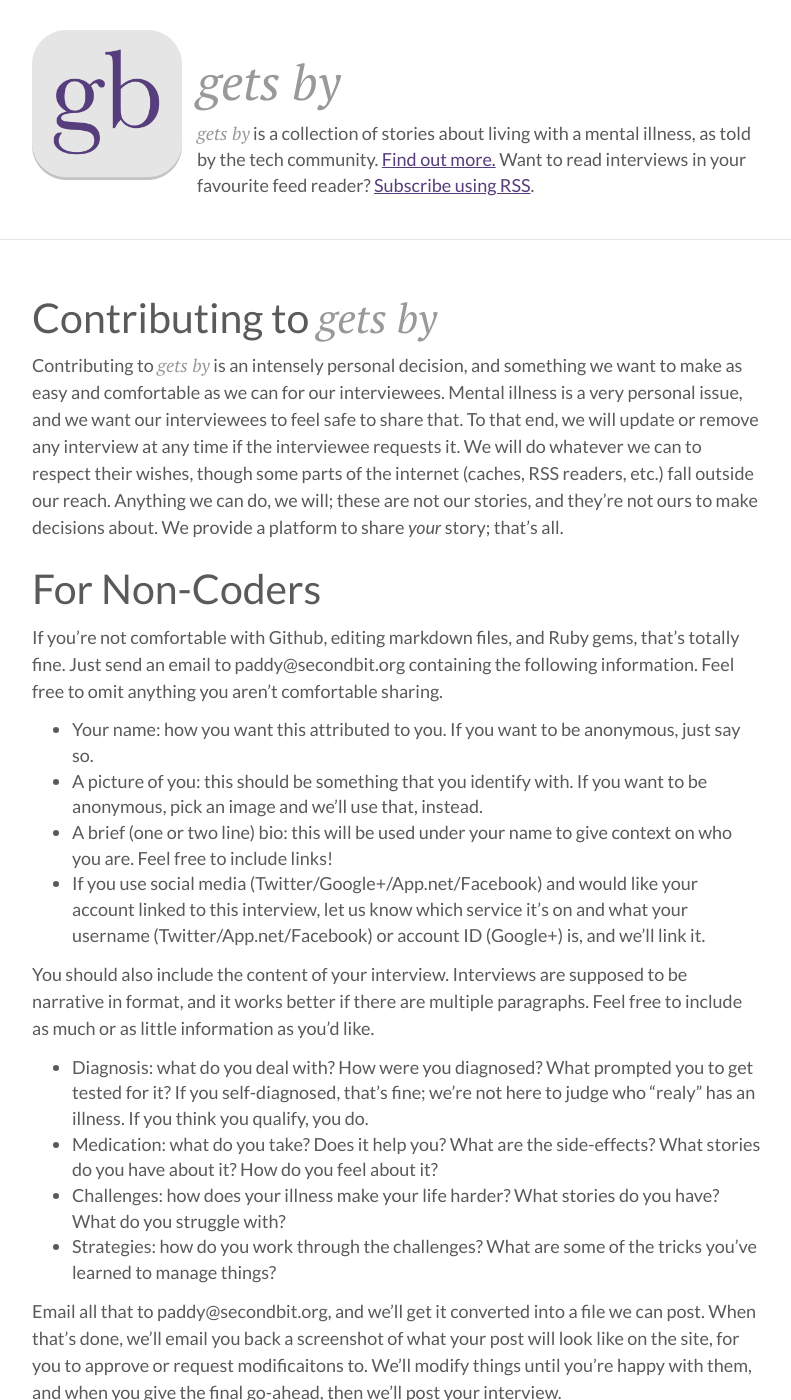
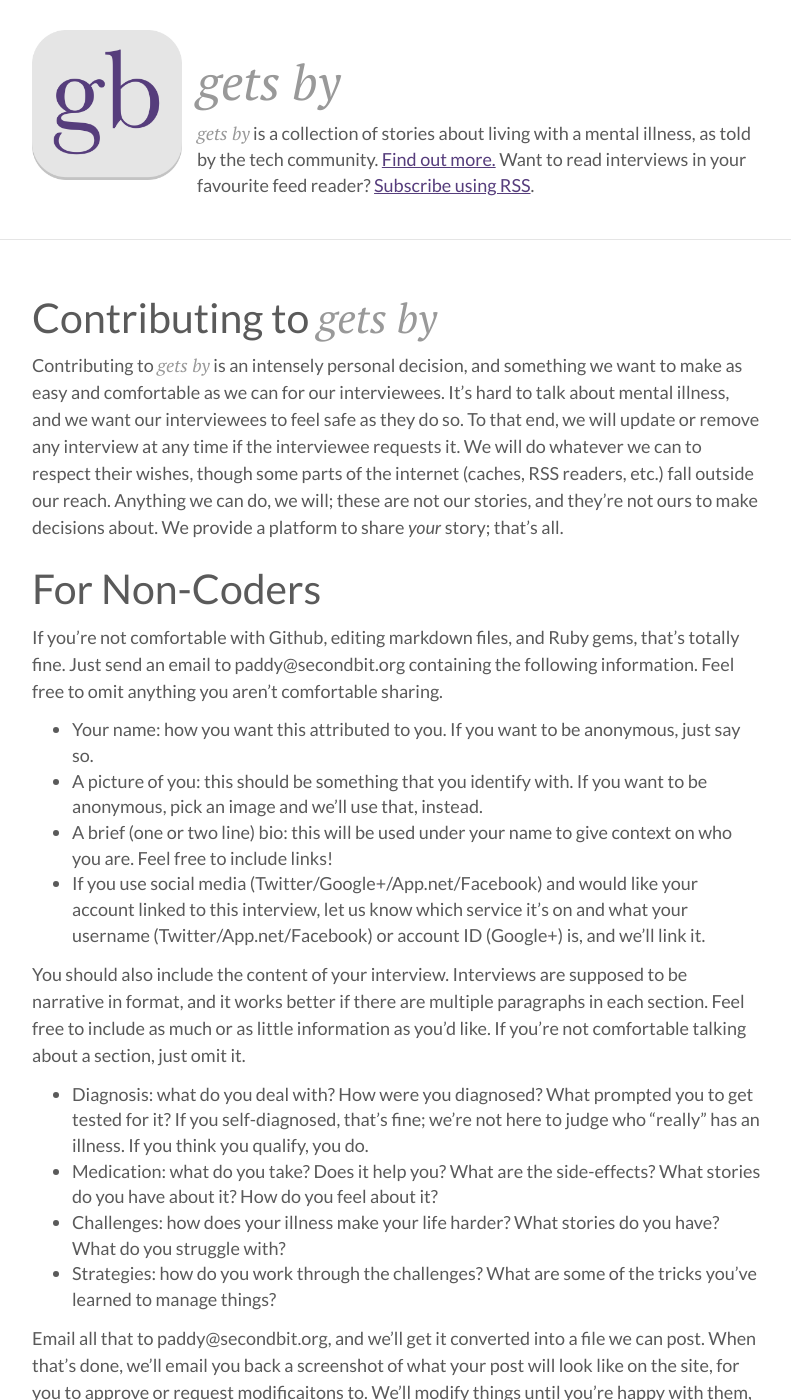
Before and after one commit to secondbit/getsby, a Jekyll site: the page built from contribute/index.html, in a window 1280 px wide and 1400 px high. Shown: the whole window, without its empty margins (243-1034 px from the left). Built offline with Jekyll 4.4.1, drawn with Linux system fonts in a browser that asks for light colours; Markdown is read by kramdown in place of the engine named in the settings; comment, search, counter and statistics services are not loaded; some of the changed text lies outside the part shown.

Commit message:
Typo fixes in contribute page.

```diff
--- a/contribute/index.html
+++ b/contribute/index.html
@@ -5,7 +5,7 @@ layout: home
 				<div class="container">
 					<div class="col-md-8 col-md-offset-2">
 						<h2>Contributing to <span class="wordmark">gets by</span></h2>
-						<p>Contributing to <span class="wordmark">gets by</span> is an intensely personal decision, and something we want to make as easy and comfortable as we can for our interviewees. Mental illness is a very personal issue, and we want our interviewees to feel safe to share that. To that end, we will update or remove any interview at any time if the interviewee requests it. We will do whatever we can to respect their wishes, though some parts of the internet (caches, RSS readers, etc.) fall outside our reach. Anything we can do, we will; these are not our stories, and they&rsquo;re not ours to make decisions about. We provide a platform to share <em>your</em> story; that&rsquo;s all.</p>
+						<p>Contributing to <span class="wordmark">gets by</span> is an intensely personal decision, and something we want to make as easy and comfortable as we can for our interviewees. It&rsquo;s hard to talk about mental illness, and we want our interviewees to feel safe as they do so. To that end, we will update or remove any interview at any time if the interviewee requests it. We will do whatever we can to respect their wishes, though some parts of the internet (caches, RSS readers, etc.) fall outside our reach. Anything we can do, we will; these are not our stories, and they&rsquo;re not ours to make decisions about. We provide a platform to share <em>your</em> story; that&rsquo;s all.</p>
 						<h2 id="email">For Non-Coders</h2>
 						<p>If you&rsquo;re not comfortable with Github, editing markdown files, and Ruby gems, that&rsquo;s totally fine. Just send an email to paddy@secondbit.org containing the following information. Feel free to omit anything you aren&rsquo;t comfortable sharing.</p>
 						<ul>
@@ -14,9 +14,9 @@ layout: home
 							<li>A brief (one or two line) bio: this will be used under your name to give context on who you are. Feel free to include links!</li>
 							<li>If you use social media (Twitter/Google+/App.net/Facebook) and would like your account linked to this interview, let us know which service it&rsquo;s on and what your username (Twitter/App.net/Facebook) or account ID (Google+) is, and we&rsquo;ll link it.</li>
 						</ul>
-						<p>You should also include the content of your interview. Interviews are supposed to be narrative in format, and it works better if there are multiple paragraphs. Feel free to include as much or as little information as you&rsquo;d like.</p>
+						<p>You should also include the content of your interview. Interviews are supposed to be narrative in format, and it works better if there are multiple paragraphs in each section. Feel free to include as much or as little information as you&rsquo;d like. If you&rsquo;re not comfortable talking about a section, just omit it.</p>
 						<ul>
-							<li>Diagnosis: what do you deal with? How were you diagnosed? What prompted you to get tested for it? If you self-diagnosed, that&rsquo;s fine; we&rsquo;re not here to judge who &ldquo;realy&rdquo; has an illness. If you think you qualify, you do.</li>
+							<li>Diagnosis: what do you deal with? How were you diagnosed? What prompted you to get tested for it? If you self-diagnosed, that&rsquo;s fine; we&rsquo;re not here to judge who &ldquo;really&rdquo; has an illness. If you think you qualify, you do.</li>
 							<li>Medication: what do you take? Does it help you? What are the side-effects? What stories do you have about it? How do you feel about it?</li>
 							<li>Challenges: how does your illness make your life harder? What stories do you have? What do you struggle with?</li>
 							<li>Strategies: how do you work through the challenges? What are some of the tricks you&rsquo;ve learned to manage things?</li>
@@ -34,9 +34,9 @@ layout: home
 							<li>googleplus: your Google+ user ID number, if you want this linked to your Google+ account. Note that only one social media account should be specified.</li>
 							<li>facebook: your Facebook username, if you want this linked to your Facebook account. Note that only one social media account should be specified.</li>
 						</ul>
-						<p>Your file should now look something like <a href="https://raw.github.com/secondbit/getsby/gh-pages/_posts/2013-08-25-paddyforan.md" title="example interview">this</a>. The body of the post is just the content of your interview, as Markdown. Interviews are supposed to be narrative in format, and it works better if there are multiple paragraphs. Feel free to include as much or as little information as you&rsquo;d like.</p>
+						<p>Your file should now look something like <a href="https://raw.github.com/secondbit/getsby/gh-pages/_posts/2013-08-25-paddyforan.md" title="example interview">this</a>. The body of the post is just the content of your interview, as Markdown. Interviews are supposed to be narrative in format, and it works better if there are multiple paragraphs in each section. Feel free to include as much or as little information as you&rsquo;d like. If you&rsquo;re not comfortable talking about a section, just omit it.</p>
 						<ul>
-							<li>Diagnosis: what do you deal with? How were you diagnosed? What prompted you to get tested for it? If you self-diagnosed, that&rsquo;s fine; we&rsquo;re not here to judge who &ldquo;realy&rdquo; has an illness. If you think you qualify, you do.</li>
+							<li>Diagnosis: what do you deal with? How were you diagnosed? What prompted you to get tested for it? If you self-diagnosed, that&rsquo;s fine; we&rsquo;re not here to judge who &ldquo;really&rdquo; has an illness. If you think you qualify, you do.</li>
 							<li>Medication: what do you take? Does it help you? What are the side-effects? What stories do you have about it? How do you feel about it?</li>
 							<li>Challenges: how does your illness make your life harder? What stories do you have? What do you struggle with?</li>
 							<li>Strategies: how do you work through the challenges? What are some of the tricks you&rsquo;ve learned to manage things?</li>
```
